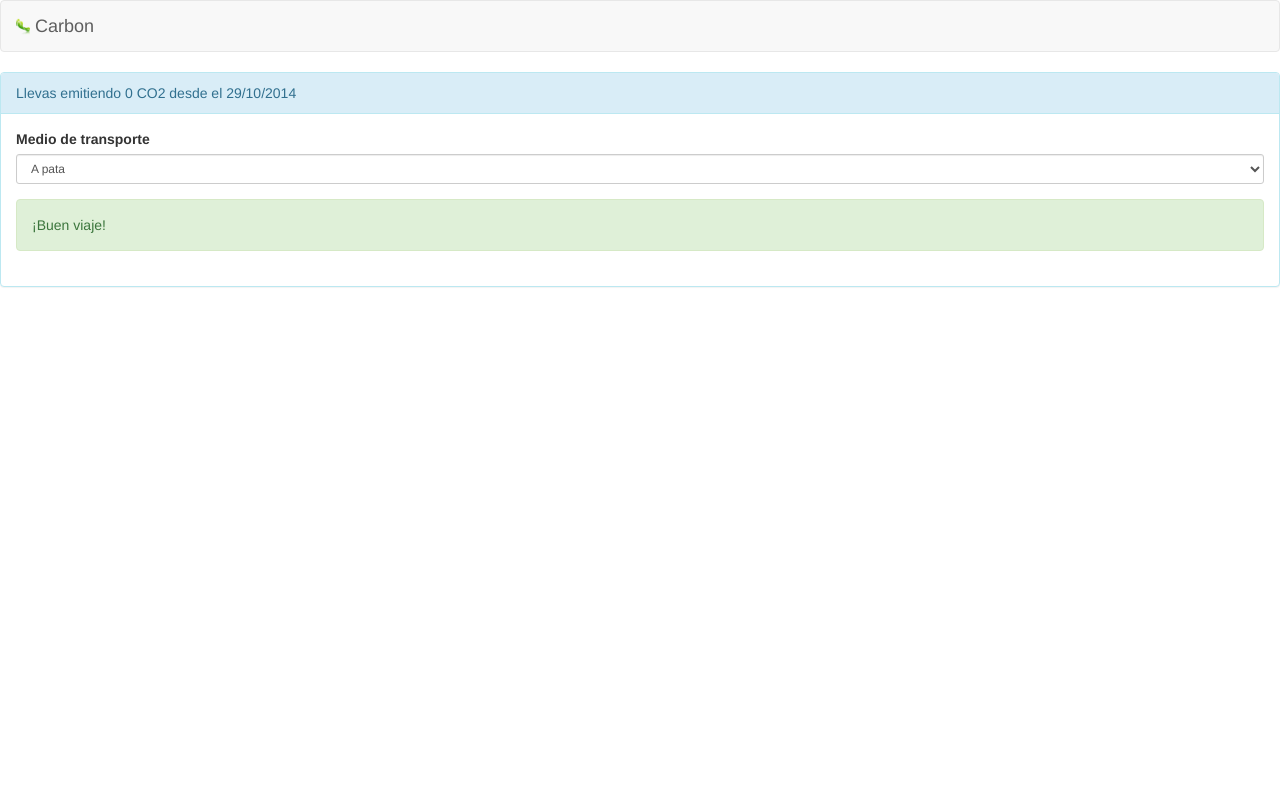
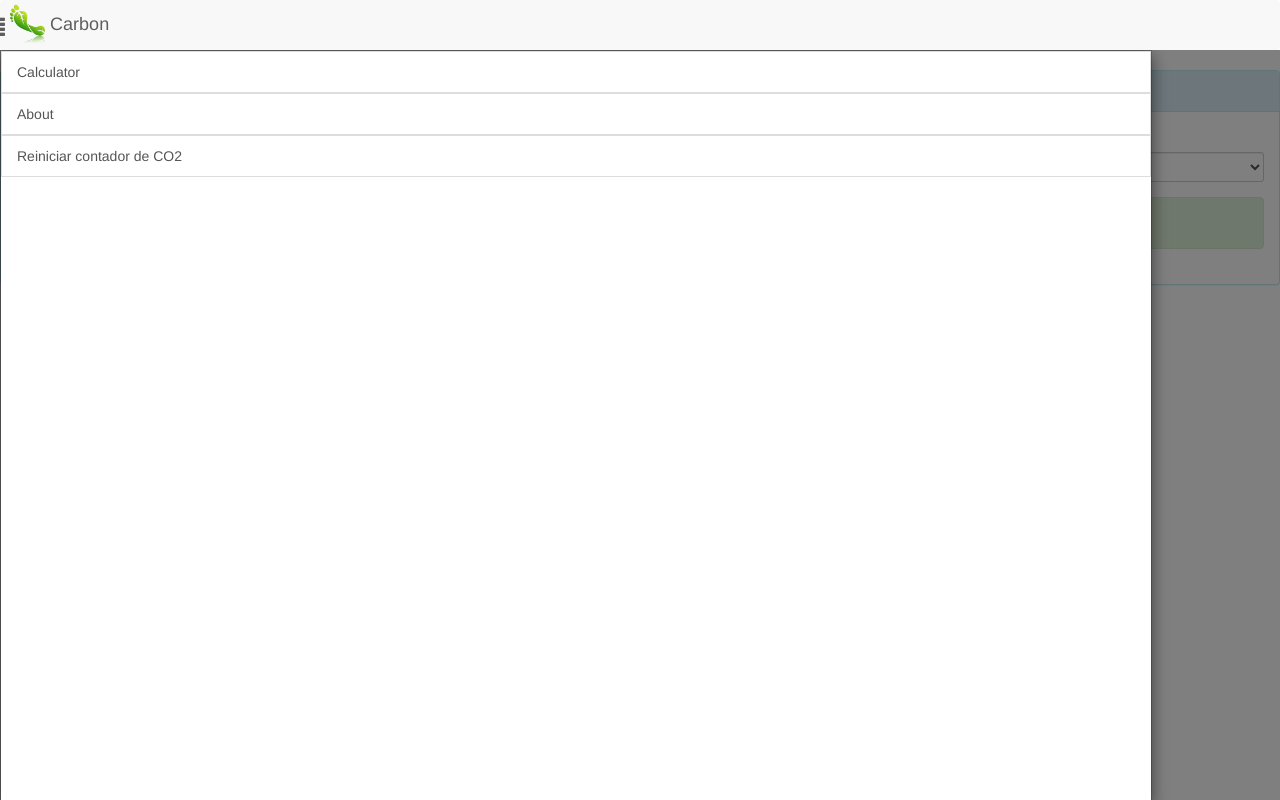
Before and after one commit to nbaglivo/carbon, a plain HTML site: page index.html in a window 1280 px wide. Both pictures are taken after a click on the link "Carbon". Drawn offline with Linux system fonts and the light colour scheme.

Commit message:
Add "native" menu

```diff
--- /dev/null
+++ b/app.css
@@ -0,0 +1,54 @@
+.navbar-brand {
+	padding: 0px 0px 0px 0px;
+}
+
+.navbar {
+	z-index:1050;
+	border: 0px;
+}
+
+.btn-navbar {
+	background: #eb6864;
+	font-size: 20px;
+	background: none;
+	border: none;
+	padding: 0px 0px 0px 0px;
+	margin-left: -10px;
+}
+
+.btn-navbar.selected {
+	border: none;
+	transition: margin 500;
+	margin-left: -15px;
+}
+
+.modal.fade:not(.in).left .modal-dialog {
+	-webkit-transform: translate3d(-25%, 0, 0);
+	transform: translate3d(-25%, 0, 0);
+}
+
+.modal {
+	padding: 0px !important;
+	top: 50px;
+}
+
+.modal-dialog {
+	width: 90%;
+	margin: 0px;
+	border: none;
+	border-radius: 0px;
+}
+
+.modal-body {
+	height: 100%;
+	padding: 0px;
+	margin: 0px;
+}
+
+.modal-content {
+	border-radius: 0px;
+}
+
+.list-group-item:first-child, .list-group-item:last-child {
+	border-radius: 0px;
+}
--- a/app.js
+++ b/app.js
@@ -63,6 +63,7 @@ function refreshFootprint() {
 		var d = new Date();
 		var start = d.getDate() + '/' + d.getMonth() + '/' + d.getFullYear();
 		localStorage.setItem("start", start);
+		localStorage.setItem("footprint", footprint);
 	}
 
 	$('#footprint-value').html(footprint + ' CO2 desde el ' + localStorage.getItem("start"));
@@ -73,9 +74,28 @@ function showResult() {
 	$('#result-buttons').removeClass('hide');
 }
 
+function resetCO2() {
+	localStorage.removeItem("footprint");
+	refreshFootprint();
+	reset();
+	$('#myModal').modal('hide');
+}
+
+function showAbout() {
+	$('#about').removesClass('hide');
+	$('#calculator').addClass('hide');
+	$('#myModal').modal('hide');
+}
+
+function showCalculator() {
+	$('#calculator').removeClass('hide');
+	$('#about').addClass('hide');
+	$('#myModal').modal('hide');
+}
+
 function save() {
 	var val = localStorage.getItem("footprint") + parseInt(getCO2());
-	localStorage.setItem("footprint", getCO2());
+	localStorage.setItem("footprint", val);
 	refreshFootprint();
 	reset();
 }
@@ -109,6 +129,18 @@ function warn(txt) {
 
 window.onload = function() {
 	refreshFootprint();
+
+	$('.navbar-brand').click(function(e) {
+		$('#myModal').modal('toggle');
+	});
+
+	$('#myModal').on('show.bs.modal', function (e) {
+		$('.btn-navbar').addClass('selected');
+	});
+
+	$('#myModal').on('hide.bs.modal', function (e) {
+		$('.btn-navbar').removeClass('selected');
+	})
 
 	$('#transportation-select').on('change', function() {
 		var value = $(this).val();
--- a/index.html
+++ b/index.html
@@ -1,7 +1,10 @@
 <head>
 	<link href="lib/bootstrap/css/bootstrap.min.css" rel="stylesheet" type="text/css">
+	<link href="/home/nicolas/devel/nbaglivo/carbon/lib/sidr/stylesheets/jquery.sidr.light.css" rel="stylesheet" type="text/css">
+	<link href="app.css" rel="stylesheet" type="text/css">
 	<script src="lib/jquery-1.11.1.min.js" type="text/javascript"></script>
 	<script src="lib/bootstrap/js/bootstrap.min.js" type="text/javascript"></script>
+	<script src="/home/nicolas/devel/nbaglivo/carbon/lib/sidr/jquery.sidr.min.js" type="text/javascript"></script>
 	<script src="app.js" type="text/javascript"></script>
 </head>
 <body>
@@ -9,15 +12,35 @@
 		<div class="container-fluid">
 			<div class="navbar-header">
 				<a class="navbar-brand" href="#">
+					<button type="button" id="btnRespNav" class="btn btn-navbar">
+						<span class="glyphicon glyphicon-align-justify"></span>
+					</button>
 					<img alt="Brand" src="assets/logo.png" style="max-width:100%;max-height:100%;display:inline">
 					<span> Carbon </span>
 				</a>
 			</div>
 		</div>
 	</nav>
+
+	<div class="modal fade left" id="myModal" tabindex="-1" role="dialog" aria-labelledby="myModalLabel" aria-hidden="true">
+		<div class="modal-dialog">
+			<div class="modal-content">
+				<div class="modal-body">
+					<ul class="list-group">
+						<li><a href="#" class="list-group-item" onclick="showCalculator();">Calculator</a></li>
+						<li><a href="#" class="list-group-item" onclick="showAbout();">About</a></li>
+						<li><a href="#" class="list-group-item" onclick="resetCO2();">Reiniciar contador de CO2</a></li>
+					</ul>
+				</div>
+			</div>
+		</div>
+	</div>
+
 	<div class="panel panel-info">
 		<div class="panel-heading">Llevas emitiendo <span id='footprint-value'></span></div>
 			<div class="panel-body">
+				<!-- calculator -->
+				<div id="calculator">
 					<div class="form-group">
 						<label for="transportation-select">Medio de transporte</label>
 						<select id="transportation-select" class="form-control input-sm">
@@ -61,6 +84,13 @@
 						</div>
 					</div>
 				</div>
+				<!-- end calculator -->
+
+				<div id="about" class="hide">
+					Creado por Nicol&aacutes Baglivo y Federico Costa.
+				</div>
+
+			</div>
 		</div>
 	</div>
 </body>
```
Lines whose indentation alone changed are shown as unchanged.
